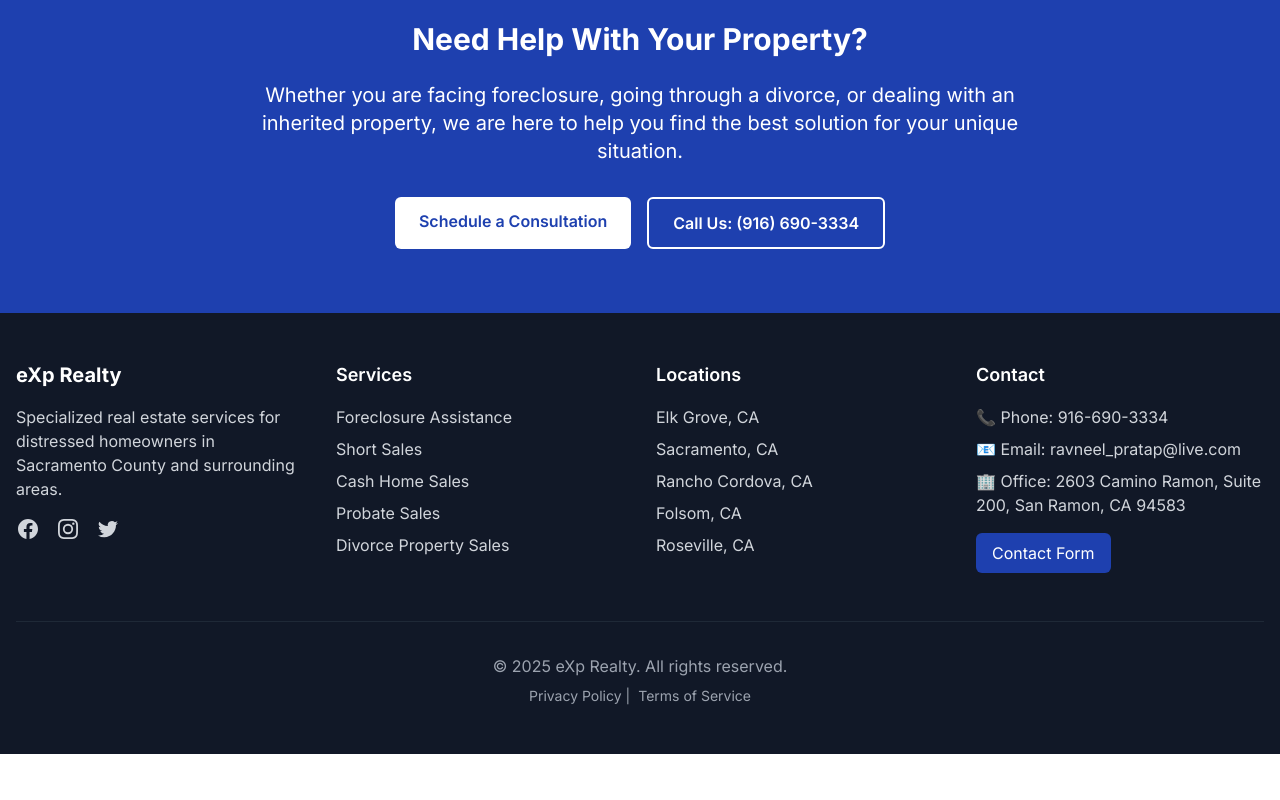
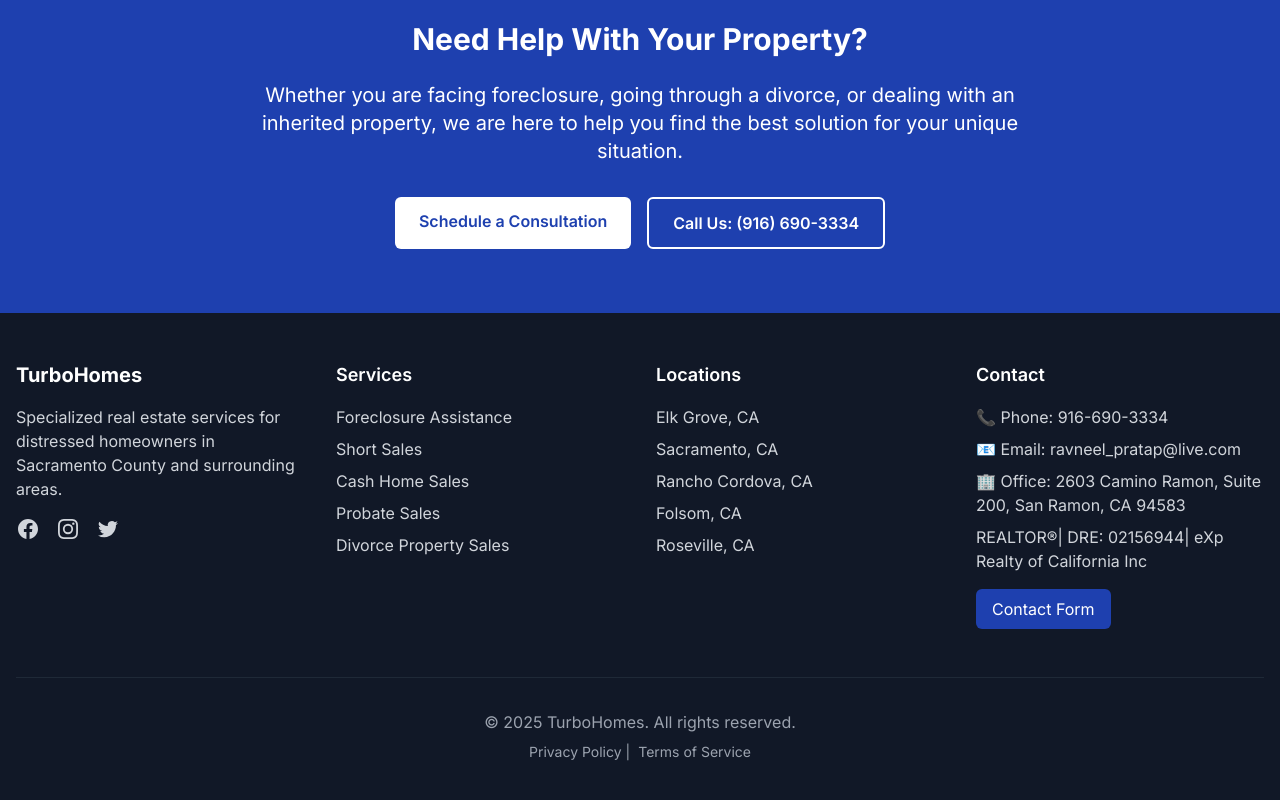
Before and after one commit to TripW1re/reo-agent-website, a Next.js app: page / in a window 1280 px wide. Shown: the part 2111-2911 px from the top of the page. Before the commit the page ends 2865 px from the top, so only its background shows below. Built offline with nearby package versions, Linux system fonts and the light colour scheme.

Commit message:
Update Footer.tsx to replace eXp Realty with TurboHomes and add REALTOR information

```diff
--- a/app/components/Footer.tsx
+++ b/app/components/Footer.tsx
@@ -6,7 +6,7 @@
       <div className="container mx-auto px-4 py-12">
         <div className="grid grid-cols-1 md:grid-cols-4 gap-8">
           <div>
-            <h3 className="text-xl font-bold mb-4">eXp Realty</h3>
+            <h3 className="text-xl font-bold mb-4">TurboHomes</h3>
             <p className="text-gray-300 mb-4">
               Specialized real estate services for distressed homeowners in Sacramento County and surrounding areas.
             </p>
@@ -58,7 +58,8 @@
             <h3 className="text-lg font-semibold mb-4">Contact</h3>
             <p className="text-gray-300 mb-2">📞 Phone: 916-690-3334</p>
             <p className="text-gray-300 mb-2">📧 Email: ravneel_pratap@live.com</p>
-            <p className="text-gray-300 mb-4">🏢 Office: 2603 Camino Ramon, Suite 200, San Ramon, CA 94583</p>
+            <p className="text-gray-300 mb-2">🏢 Office: 2603 Camino Ramon, Suite 200, San Ramon, CA 94583</p>
+            <p className="text-gray-300 mb-4">REALTOR®| DRE: 02156944| eXp Realty of California Inc</p>
             <Link
               href="https://form.jotform.com/250516766708161"
               target="_blank"
@@ -70,7 +71,7 @@
         </div>
 
         <div className="border-t border-gray-800 mt-12 pt-8 text-center text-gray-400">
-          <p>&copy; {new Date().getFullYear()} eXp Realty. All rights reserved.</p>
+          <p>&copy; {new Date().getFullYear()} TurboHomes. All rights reserved.</p>
           <p className="mt-2 text-sm">
             <Link href="/privacy-policy" className="hover:text-white">Privacy Policy</Link> |
             <Link href="/terms-of-service" className="hover:text-white ml-2">Terms of Service</Link>
```
